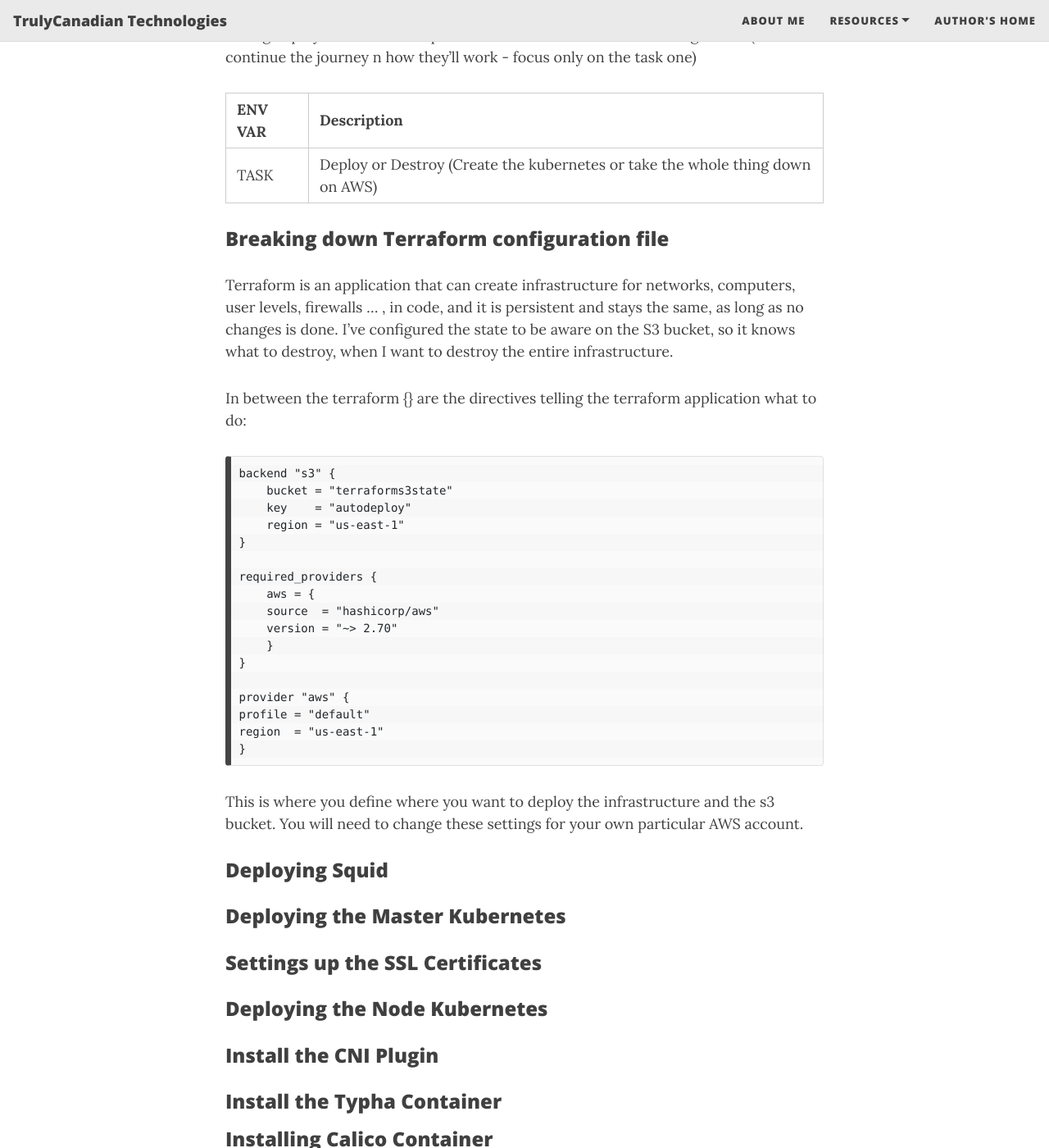
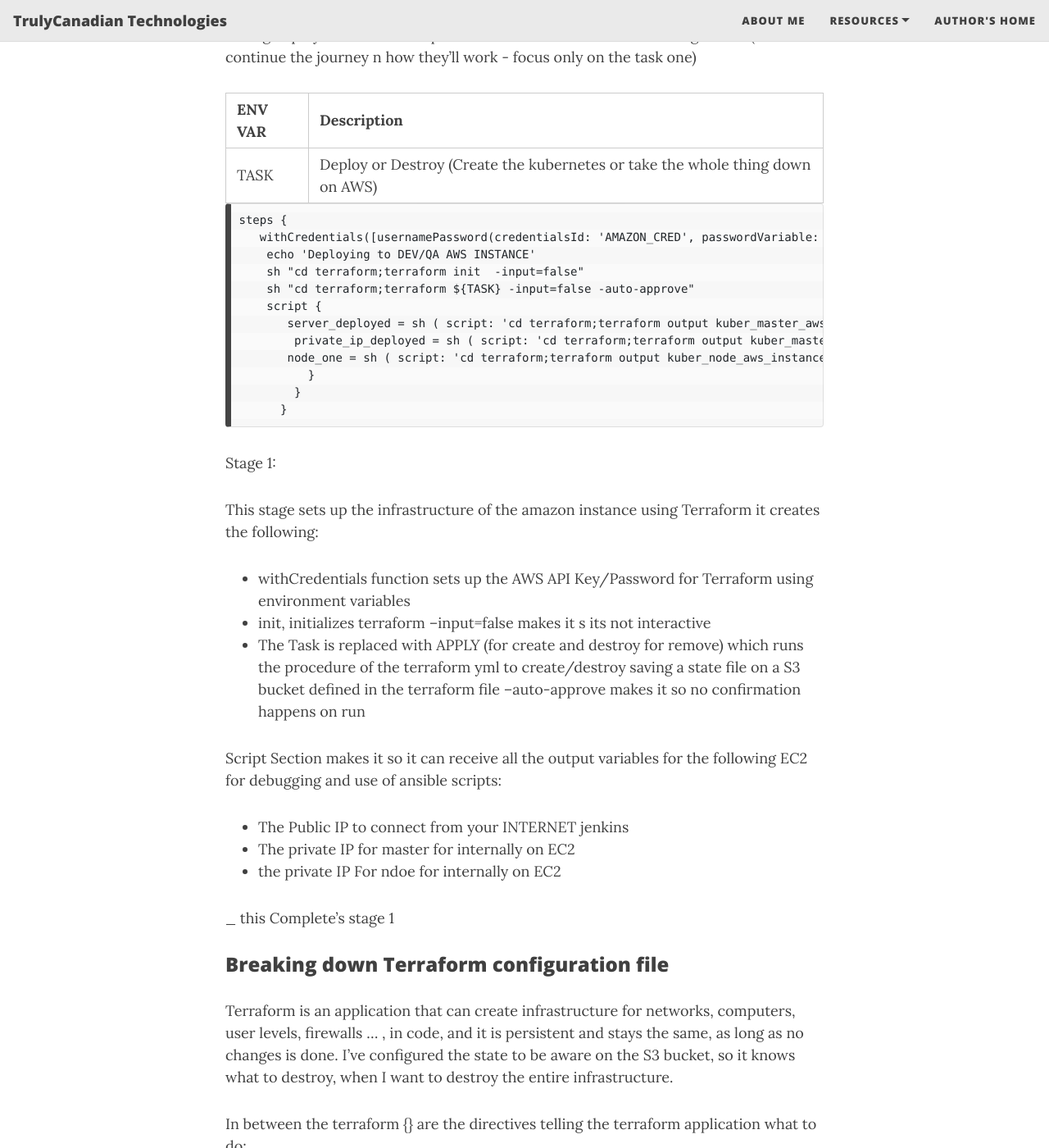
Before and after one commit to davegermiquet/LinuxAdminProto, a Jekyll site: the page built from _posts/2021-01-12-Deploying-Kubernetes.md, in a window 1280 px wide and 1400 px high, scrolled down 6818 px. Shown: the whole window at 82% size. Built offline with Jekyll 4.4.1, drawn with Linux system fonts in a browser that asks for light colours; nearby versions of some CDN libraries.

Commit message:
Commit Stage 1 description/example

````diff
--- a/_posts/2021-01-12-Deploying-Kubernetes.md
+++ b/_posts/2021-01-12-Deploying-Kubernetes.md
@@ -212,6 +212,40 @@ The first 2 are disbled right now (will continue the journey n how they'll work
 | ------- | ----------- |
 | TASK| Deploy or Destroy (Create the kubernetes or take the whole thing down on AWS) |
 
+
+
+```
+steps {
+   withCredentials([usernamePassword(credentialsId: 'AMAZON_CRED', passwordVariable: 'AWS_SECRET_ACCESS_KEY', usernameVariable: 'AWS_ACCESS_KEY_ID')]) {
+    echo 'Deploying to DEV/QA AWS INSTANCE'
+    sh "cd terraform;terraform init  -input=false"
+    sh "cd terraform;terraform ${TASK} -input=false -auto-approve"
+    script {
+       server_deployed = sh ( script: 'cd terraform;terraform output kuber_master_aws_instance_public_ip | sed "s/\\\"//g"', returnStdout: true).trim()
+        private_ip_deployed = sh ( script: 'cd terraform;terraform output kuber_master_aws_instance_private_ip | sed "s/\\\"//g"', returnStdout: true).trim()
+       node_one = sh ( script: 'cd terraform;terraform output kuber_node_aws_instance_private_ip | sed "s/\\\"//g"', returnStdout: true).trim()
+          }
+        }
+      }
+```
+
+Stage 1:
+
+
+This stage sets up the infrastructure of the amazon instance using Terraform it creates the following:
+
+- withCredentials function sets up the AWS API Key/Password for Terraform using environment variables
+- init, initializes terraform --input=false makes it s its not interactive
+- The Task is replaced with APPLY (for create and destroy for remove) which runs the procedure of the terraform yml to create/destroy saving a state file on a S3 bucket defined in the terraform file --auto-approve makes it so no confirmation happens on run
+
+Script Section makes it so it can receive all the output variables for the following EC2 for debugging and use of ansible scripts:
+- The Public IP to connect from your INTERNET jenkins
+- The private IP for master for internally on EC2
+- the private IP For ndoe for internally on EC2
+
+_ this Complete's stage 1
+
+
 <a name="terraform"></a>
 ### **Breaking down Terraform configuration file**
 
````
